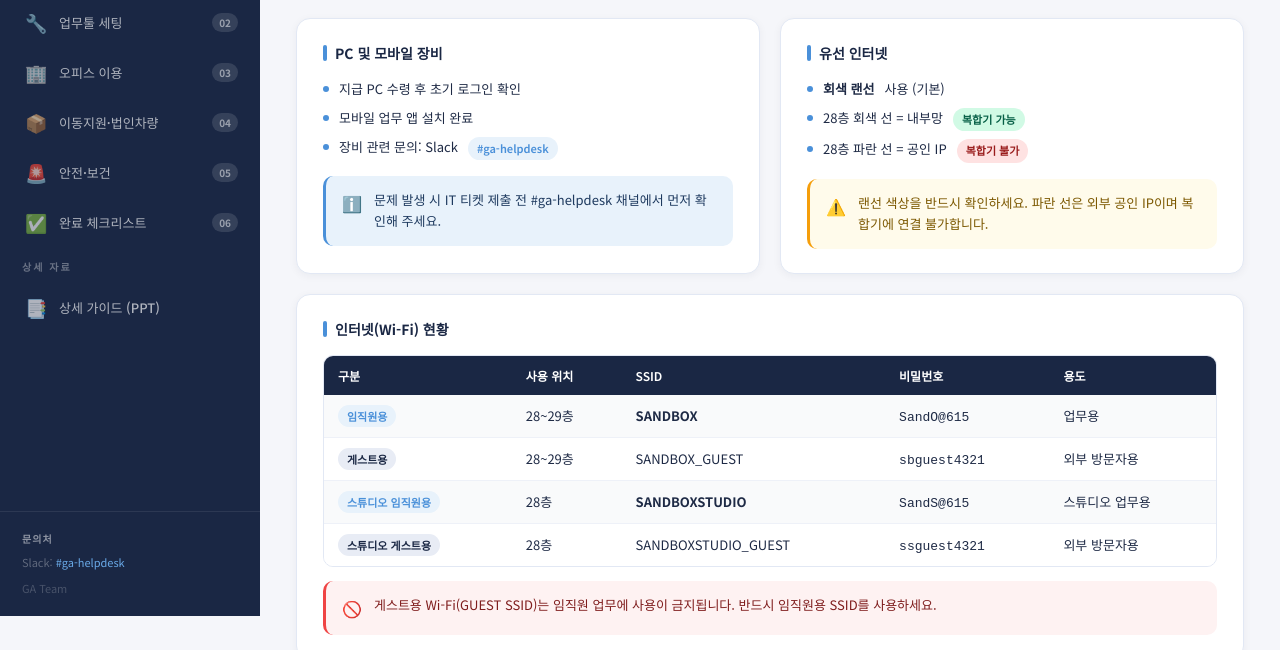
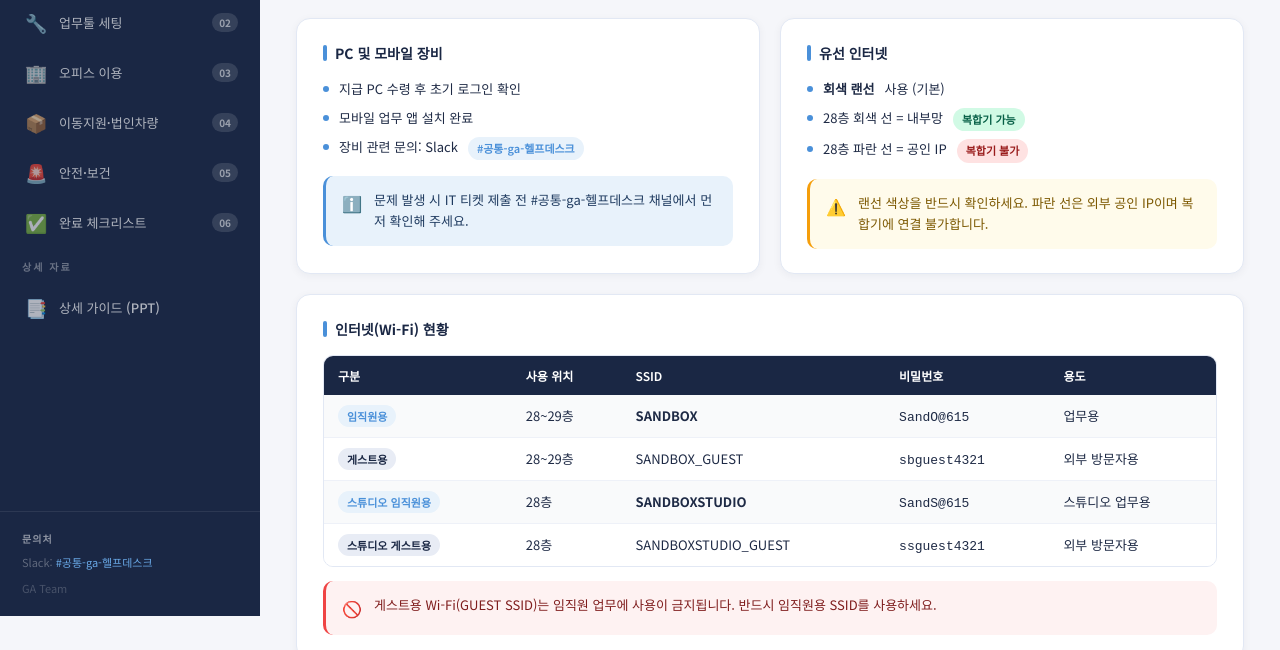
Before and after one commit to taesup-ux/ga-onboarding-guide-1, a plain HTML site: page index.html in a window 1280 px wide. Shown: the part 184-834 px from the top of the page. Drawn offline with Linux system fonts and the light colour scheme.

Commit message:
fix: #ga-helpdesk → #공통-ga-헬프데스크 전체 변경

```diff
--- a/index.html
+++ b/index.html
@@ -500,7 +500,7 @@
   </div>
   <div class="sb-footer">
     <div style="margin-bottom:6px; font-weight:600; color:rgba(255,255,255,0.5); font-size:10px; letter-spacing:1px; text-transform:uppercase;">문의처</div>
-    <div>Slack: <a href="#">#ga-helpdesk</a></div>
+    <div>Slack: <a href="#">#공통-ga-헬프데스크</a></div>
     <div style="margin-top:8px; color:rgba(255,255,255,0.2);">GA Team</div>
   </div>
 </nav>
@@ -539,11 +539,11 @@
           <ul class="info-list">
             <li>지급 PC 수령 후 초기 로그인 확인</li>
             <li>모바일 업무 앱 설치 완료</li>
-            <li>장비 관련 문의: Slack <span class="badge badge-blue">#ga-helpdesk</span></li>
+            <li>장비 관련 문의: Slack <span class="badge badge-blue">#공통-ga-헬프데스크</span></li>
           </ul>
           <div class="alert alert-blue" style="margin-top:16px;">
             <span class="alert-icon">ℹ️</span>
-            <span>문제 발생 시 IT 티켓 제출 전 #ga-helpdesk 채널에서 먼저 확인해 주세요.</span>
+            <span>문제 발생 시 IT 티켓 제출 전 #공통-ga-헬프데스크 채널에서 먼저 확인해 주세요.</span>
           </div>
         </div>
 
@@ -708,7 +708,7 @@
             </div>
             <div class="step-item">
               <span class="step-badge">3</span>
-              <span><span class="badge badge-blue">#ga-helpdesk</span> 채널 (GA 관련 모든 문의)</span>
+              <span><span class="badge badge-blue">#공통-ga-헬프데스크</span> 채널 (GA 관련 모든 문의)</span>
             </div>
           </div>
           <div class="alert alert-blue" style="margin-top:14px;">
@@ -1053,7 +1053,7 @@
               <div class="contact-icon">💬</div>
               <div class="contact-info">
                 <div class="contact-label">Slack 채널</div>
-                <div class="contact-value">#ga-helpdesk</div>
+                <div class="contact-value">#공통-ga-헬프데스크</div>
                 <div class="contact-sub">비상 상황 즉시 메시지</div>
               </div>
             </div>
@@ -1187,7 +1187,7 @@
         </div>
         <div class="alert alert-blue" style="margin-top:16px;">
           <span class="alert-icon">📋</span>
-          <span>모든 항목 완료 후 <strong>GA 담당자에게 공유</strong>해 주세요. 문의: <strong>ga@sandbox.co.kr</strong> 또는 <strong>#ga-helpdesk</strong></span>
+          <span>모든 항목 완료 후 <strong>GA 담당자에게 공유</strong>해 주세요. 문의: <strong>ga@sandbox.co.kr</strong> 또는 <strong>#공통-ga-헬프데스크</strong></span>
         </div>
       </div>
 
@@ -1216,7 +1216,7 @@
             </div>
             <div class="check-item" onclick="toggleCheck(this)">
               <div class="check-box"><span class="check-tick">✓</span></div>
-              <div class="check-label">Slack 필수 채널 가입 (#ga-helpdesk 포함)</div>
+              <div class="check-label">Slack 필수 채널 가입 (#공통-ga-헬프데스크 포함)</div>
             </div>
             <div class="check-item" onclick="toggleCheck(this)">
               <div class="check-box"><span class="check-tick">✓</span></div>
@@ -1264,7 +1264,7 @@
             <div style="font-size:16px; font-weight:700; margin-bottom:6px;">온보딩을 환영합니다!</div>
             <div style="font-size:13px; color:rgba(255,255,255,0.7); line-height:1.7;">
               모든 체크리스트 완료 후 GA 담당자에게 완료 공유를 부탁드립니다.<br>
-              궁금한 사항은 언제든지 <strong style="color:var(--blue-light);">#ga-helpdesk</strong> 또는 <strong style="color:var(--blue-light);">ga@sandbox.co.kr</strong>로 연락주세요.
+              궁금한 사항은 언제든지 <strong style="color:var(--blue-light);">#공통-ga-헬프데스크</strong> 또는 <strong style="color:var(--blue-light);">ga@sandbox.co.kr</strong>로 연락주세요.
             </div>
           </div>
         </div>
```
